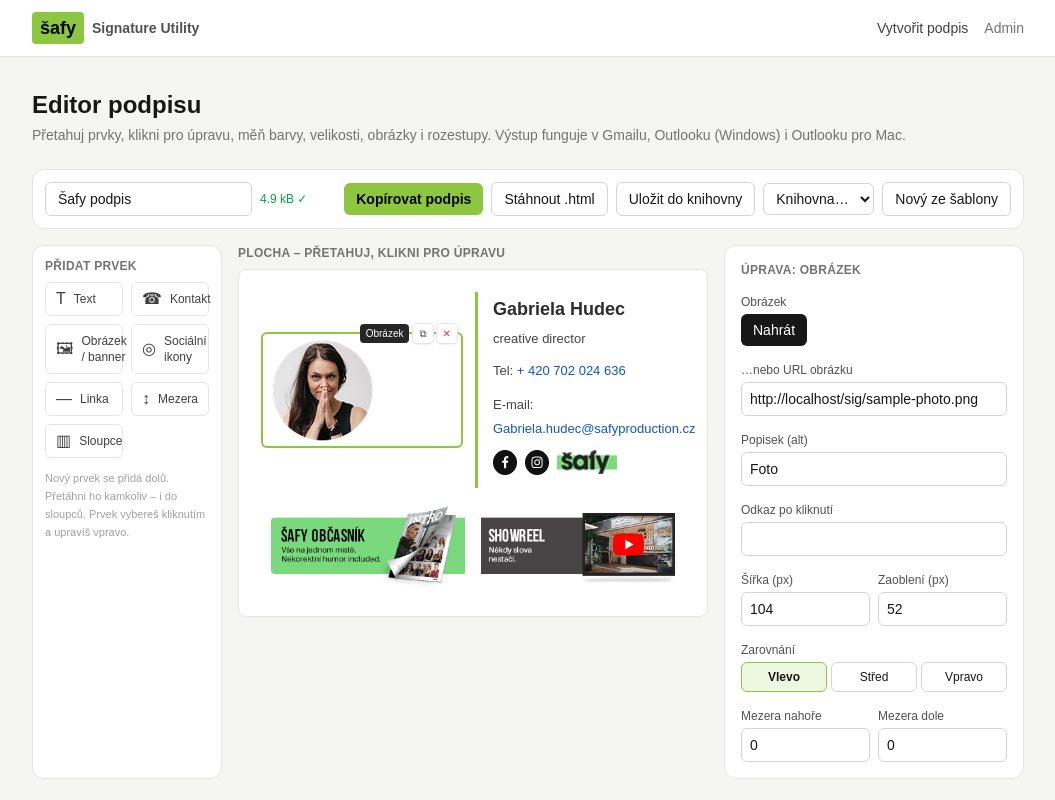
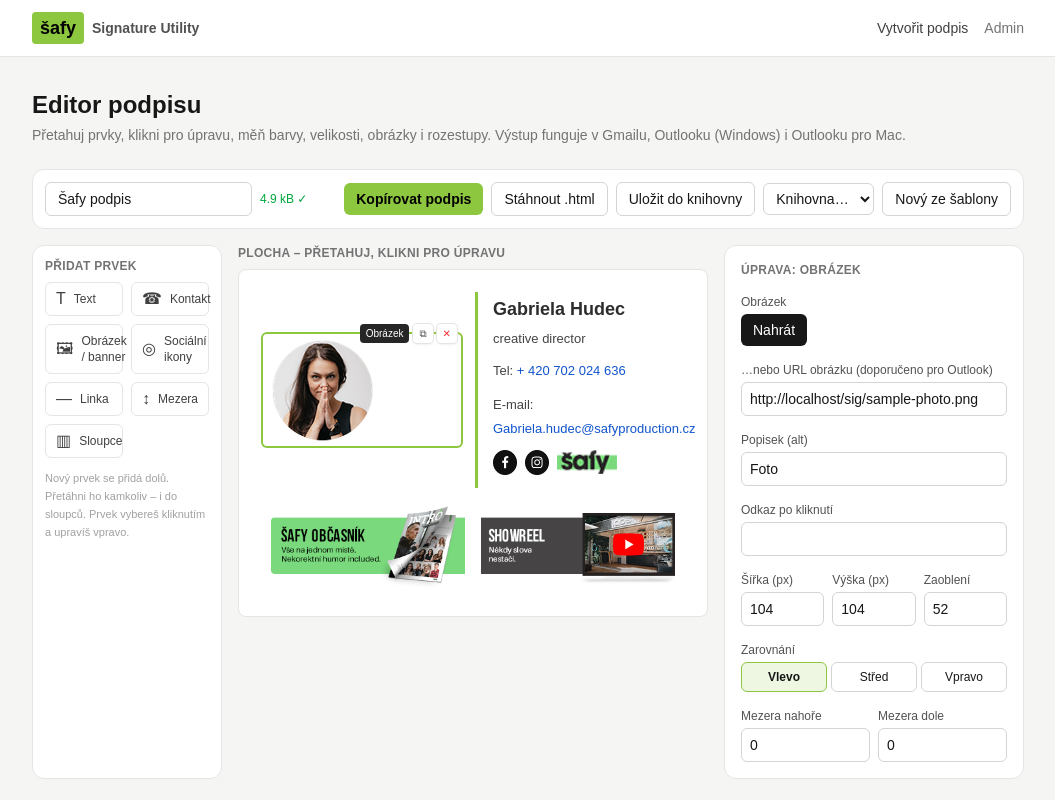
Before and after one commit to Foxxikk/safy-signature, a Next.js app: page / in a window 1280 px wide. Both pictures are taken after a click on the element 474 px from the left and 389 px from the top of the page. Shown: the top 800 px of the page, without its empty margins (112-1167 px from the left). Built offline with nearby package versions, Linux system fonts and the light colour scheme.

Commit message:
Add files via upload

```diff
--- a/src/components/editor/Inspector.tsx
+++ b/src/components/editor/Inspector.tsx
@@ -221,18 +221,29 @@ export default function Inspector() {
                 className="hidden"
                 onChange={async (e) => {
                   const f = e.target.files?.[0];
-                  if (f) set({ src: await resizeImageToDataUrl(f, 600, 0.85) });
+                  if (f)
+                    set({
+                      src: await resizeImageToDataUrl(f, 600, 0.85),
+                      height: block.width, // ořez je čtvercový
+                    });
                   e.target.value = "";
                 }}
               />
             </div>
+            {block.src.startsWith("data:") && (
+              <p className="mt-2 rounded bg-amber-50 p-2 text-[11px] leading-relaxed text-amber-700">
+                ⚠ Nahraná fotka je vložená napřímo a Outlook ji nemusí zobrazit.
+                Pro plnou funkčnost v Outlooku ji nahraj na web a použij URL níže.
+              </p>
+            )}
           </div>
-          <Text label="…nebo URL obrázku" value={block.src} onChange={(v) => set({ src: v })} />
+          <Text label="…nebo URL obrázku (doporučeno pro Outlook)" value={block.src.startsWith("data:") ? "" : block.src} onChange={(v) => set({ src: v })} />
           <Text label="Popisek (alt)" value={block.alt} onChange={(v) => set({ alt: v })} />
           <Text label="Odkaz po kliknutí" value={block.href} onChange={(v) => set({ href: v })} />
-          <div className="grid grid-cols-2 gap-2">
+          <div className="grid grid-cols-3 gap-2">
             <Num label="Šířka (px)" value={block.width} min={16} max={640} onChange={(v) => set({ width: v })} />
-            <Num label="Zaoblení (px)" value={block.radius} min={0} max={400} onChange={(v) => set({ radius: v })} />
+            <Num label="Výška (px)" value={block.height} min={0} max={640} onChange={(v) => set({ height: v })} />
+            <Num label="Zaoblení" value={block.radius} min={0} max={400} onChange={(v) => set({ radius: v })} />
           </div>
           <AlignPicker value={block.align} onChange={(v) => set({ align: v })} />
           <Spacing top={block.padTop} bottom={block.padBottom} onTop={(v) => set({ padTop: v })} onBottom={(v) => set({ padBottom: v })} />
```
